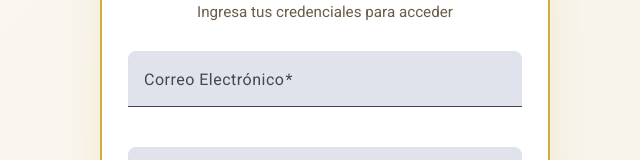
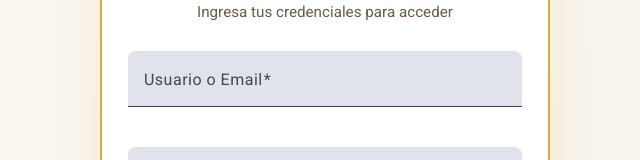
Before and after one commit to KevinLarios143-01/frontend_cena_gala, an Angular app: page /login in a window 1280 px wide. Shown: the part 351-511 px from the top of the page, without its empty margins (315-955 px from the left). Built offline with nearby package versions, Linux system fonts and the light colour scheme.

Commit message:
Se suben cambios finales

```diff
--- a/src/app/components/login/login.component.html
+++ b/src/app/components/login/login.component.html
@@ -22,13 +22,10 @@
 
               <form [formGroup]="loginForm" (ngSubmit)="onLogin()" class="login-form">
                 <mat-form-field appearance="fill" class="custom-field">
-                  <mat-label>Correo Electrónico</mat-label>
-                  <input matInput type="email" formControlName="email" required>
+                  <mat-label>Usuario o Email</mat-label>
+                  <input matInput type="text" formControlName="email" required>
                   <mat-error *ngIf="loginForm.get('email')?.hasError('required')">
-                    El email es requerido
-                  </mat-error>
-                  <mat-error *ngIf="loginForm.get('email')?.hasError('email')">
-                    Email inválido
+                    El usuario o email es requerido
                   </mat-error>
                 </mat-form-field>
 
@@ -78,13 +75,10 @@
                 </mat-form-field>
 
                 <mat-form-field appearance="fill" class="custom-field">
-                  <mat-label>Correo Electrónico</mat-label>
-                  <input matInput type="email" formControlName="email" required>
+                  <mat-label>Usuario o Email</mat-label>
+                  <input matInput type="text" formControlName="email" required>
                   <mat-error *ngIf="registerForm.get('email')?.hasError('required')">
-                    El email es requerido
-                  </mat-error>
-                  <mat-error *ngIf="registerForm.get('email')?.hasError('email')">
-                    Email inválido
+                    El usuario o email es requerido
                   </mat-error>
                 </mat-form-field>
 
--- a/src/app/components/login/login.component.ts
+++ b/src/app/components/login/login.component.ts
@@ -40,13 +40,13 @@ export class LoginComponent {
     private router: Router
   ) {
     this.loginForm = this.fb.group({
-      email: ['', [Validators.required, Validators.email]],
+      email: ['', [Validators.required]],
       password: ['', [Validators.required, Validators.minLength(6)]]
     });
 
     this.registerForm = this.fb.group({
       name: ['', [Validators.required]],
-      email: ['', [Validators.required, Validators.email]],
+      email: ['', [Validators.required]],
       password: ['', [Validators.required, Validators.minLength(6)]],
       tenantSlug: ['', [Validators.required]]
     });
@@ -64,7 +64,7 @@ export class LoginComponent {
 
       const { email, password } = this.loginForm.value;
 
-      this.authService.login(email, password).subscribe({
+      this.authService.login(email.toLowerCase(), password.toLowerCase()).subscribe({
         next: () => {
           this.loading = false;
           this.redirectUser();
@@ -84,7 +84,7 @@ export class LoginComponent {
 
       const { name, email, password, tenantSlug } = this.registerForm.value;
 
-      this.authService.register(email, password, name, tenantSlug).subscribe({
+      this.authService.register(email.toLowerCase(), password.toLowerCase(), this.capitalizeWords(name), tenantSlug.toLowerCase()).subscribe({
         next: () => {
           this.loading = false;
           this.redirectUser();
@@ -95,6 +95,10 @@ export class LoginComponent {
         }
       });
     }
+  }
+
+  private capitalizeWords(text: string): string {
+    return text.toLowerCase().replace(/\b\w/g, letter => letter.toUpperCase());
   }
 
   private redirectUser(): void {
```
Also changed, not shown: 3 other files (tests, documents, lock files or other folders).
